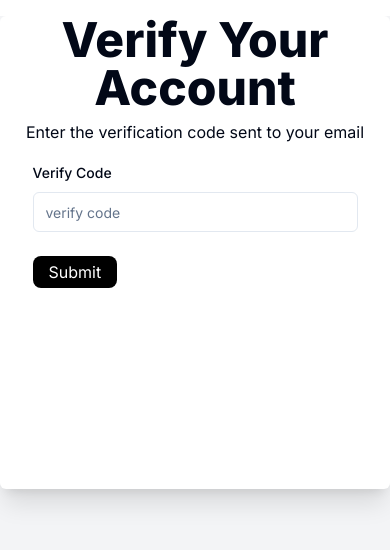
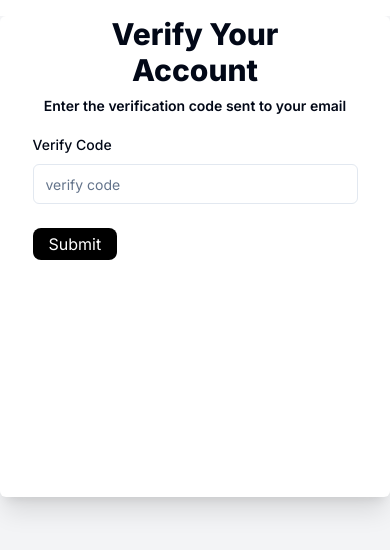
Before and after one commit to mudassirarif17/mysterymessages, a Next.js app: page /verify/1 in a window 390 px wide. Shown: the top 550 px of the page. Built offline with nearby package versions, Linux system fonts and the light colour scheme.

Commit message:
sign-up page ui is responsive

```diff
--- a/src/app/(auth)/sign-up/page.tsx
+++ b/src/app/(auth)/sign-up/page.tsx
@@ -83,7 +83,7 @@ const page = () => {
   return (
     <div className='sign-up md:flex justify-center bg-gray-100 '>
 
-        <div className='sign-up-child w-[100vw] h-[94vh] my-4 md:w-[40vw] bg-white rounded-md shadow-xl'>
+        <div className='sign-up-child w-[100vw] md:h-[95vh] h-[99vh] md:my-4 md:w-[40vw] bg-white rounded-md shadow-xl flex justify-center flex-col'>
 
             <div className="description my-4">
                 <h1 className='text-center text-5xl font-extrabold'>Join Mystery <br />Message</h1>
--- a/src/app/(auth)/verify/[username]/page.tsx
+++ b/src/app/(auth)/verify/[username]/page.tsx
@@ -51,11 +51,11 @@ const VerifyUsername = () => {
   return (
     <div className='sign-up md:flex justify-center items-center h-[100vh] bg-gray-100 '>
 
-        <div className='sign-up-child w-[100vw] h-[56vh] my-4 md:w-[32vw] bg-white rounded-md shadow-xl'>
+        <div className='sign-up-child w-[100vw] h-[57vh] my-4 md:w-[32vw] bg-white rounded-md shadow-xl'>
 
             <div className="description my-4">
-                <h1 className='text-center text-5xl font-extrabold'>Verify Your<br />Account</h1>
-                <p className='text-center text-md my-2'>Enter the verification code sent to your email</p>
+                <h1 className='text-center text-3xl font-extrabold'>Verify Your<br />Account</h1>
+                <p className='text-center text-sm font-semibold my-2'>Enter the verification code sent to your email</p>
             </div>
 
             <Form {...form}>
```
